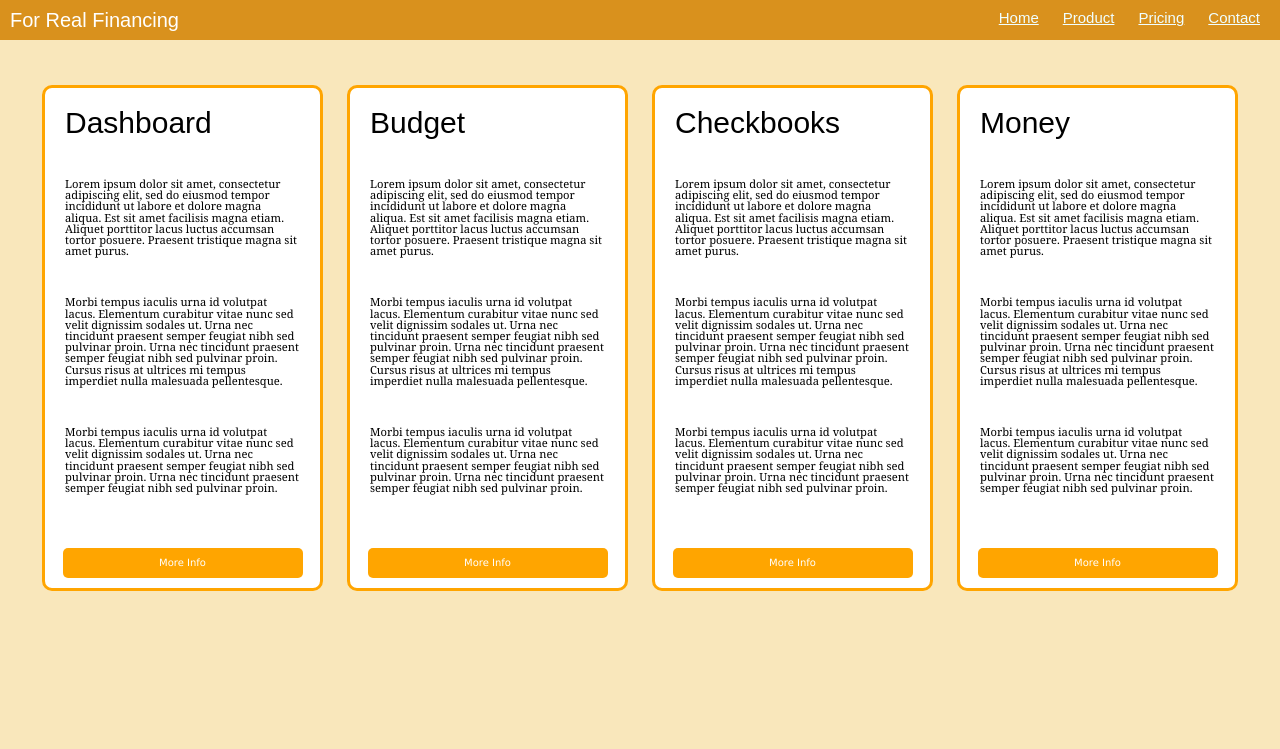
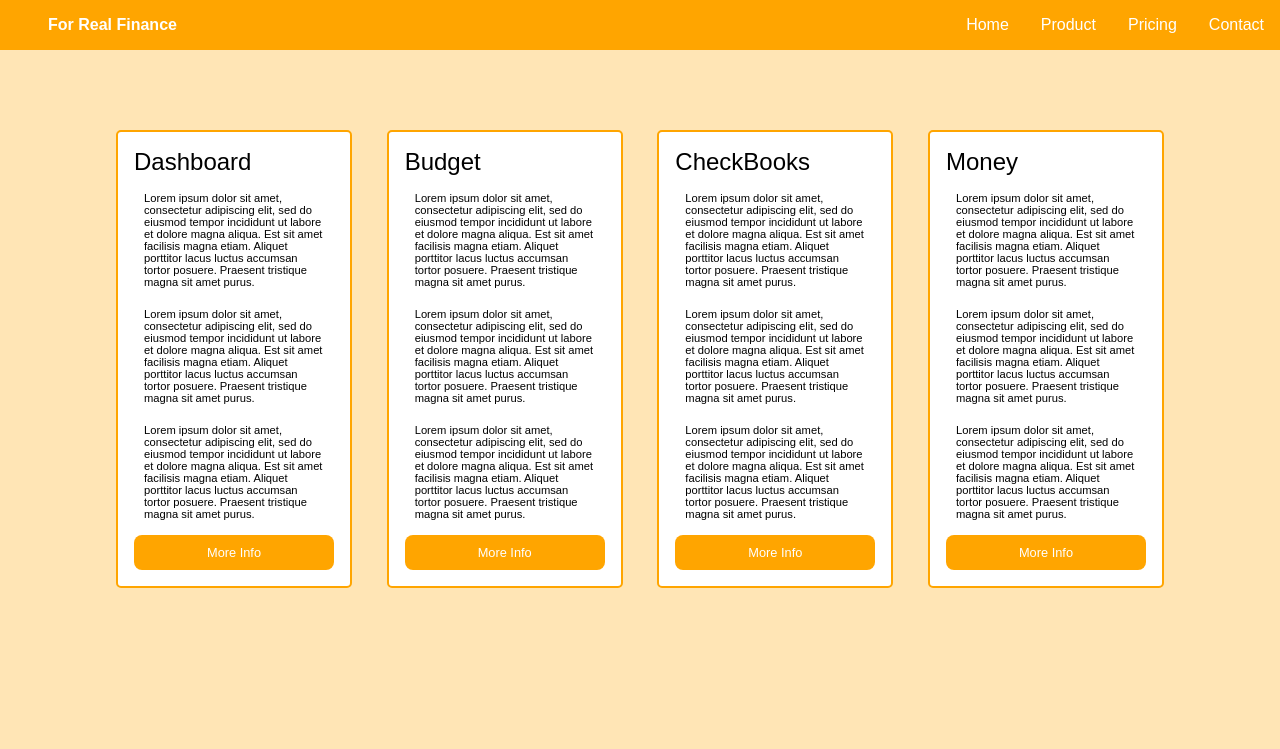
Before and after one commit to scdbatman/financePage, a plain HTML site: page index.html in a window 1280 px wide. Drawn offline with Linux system fonts and the light colour scheme.

Commit message:
updated html and css to use flexbox instead of float

```diff
--- a/index.html
+++ b/index.html
@@ -6,87 +6,87 @@
     <title></title>
 </head>
 
-    <body class = "background">
-        <div class = "navBar">
-            <div id = "title">
-                <h1>For Real Financing</h1>
-            </div>
+    <body>
 
-            <div class = "links">
-                <a href = "#"> Home</a>
-                <a href = "#"> Product</a>
-                <a href = "#"> Pricing</a>
-                <a href = "#"> Contact</a>
-            </div>
-        </div>
+       <div id = "navBar">
 
-        <div id = "centerBox">
-            <div class = "contentBox">
-                <div class = "contLabel">
+            <h1 id = "navTitle">For Real Finance</h1>
 
-                    <h1>Dashboard</h1>
+            <ul id = "navBarFlex">
+                <li>Home</li>
+                <li>Product</li>
+                <li>Pricing</li>
+                <li>Contact</li>
+            </ul>
+       </div>
 
-                    <p>Lorem ipsum dolor sit amet, consectetur adipiscing elit, sed do eiusmod tempor incididunt ut labore et dolore magna aliqua. Est sit amet facilisis magna etiam. Aliquet porttitor lacus luctus accumsan tortor posuere. Praesent tristique magna sit amet purus.</p>
-                    <p>Morbi tempus iaculis urna id volutpat lacus. Elementum curabitur vitae nunc sed velit dignissim sodales ut. Urna nec tincidunt praesent semper feugiat nibh sed pulvinar proin. Urna nec tincidunt praesent semper feugiat nibh sed pulvinar proin. Cursus risus at ultrices mi tempus imperdiet nulla malesuada pellentesque. </p>
-                    <p>Morbi tempus iaculis urna id volutpat lacus. Elementum curabitur vitae nunc sed velit dignissim sodales ut. Urna nec tincidunt praesent semper feugiat nibh sed pulvinar proin. Urna nec tincidunt praesent semper feugiat nibh sed pulvinar proin.</p>
+       <div id = "main">
+            <ul id = "content">
+                <li>
+                    <ul class = "box">
+                        <li class = "title">Dashboard</li>
 
-                    <h3 class = "infoBttn">More Info</h3>
-
-                </div>
+                        <li>
+                            <ul class = "content">
+                                <li>Lorem ipsum dolor sit amet, consectetur adipiscing elit, sed do eiusmod tempor incididunt ut labore et dolore magna aliqua. Est sit amet facilisis magna etiam. Aliquet porttitor lacus luctus accumsan tortor posuere. Praesent tristique magna sit amet purus.</li>
+                                <li>Lorem ipsum dolor sit amet, consectetur adipiscing elit, sed do eiusmod tempor incididunt ut labore et dolore magna aliqua. Est sit amet facilisis magna etiam. Aliquet porttitor lacus luctus accumsan tortor posuere. Praesent tristique magna sit amet purus.</li>
+                                <li>Lorem ipsum dolor sit amet, consectetur adipiscing elit, sed do eiusmod tempor incididunt ut labore et dolore magna aliqua. Est sit amet facilisis magna etiam. Aliquet porttitor lacus luctus accumsan tortor posuere. Praesent tristique magna sit amet purus.</li>
+                            </ul>
+                        </li>
+                        <li class = "button">More Info</li>
+                    </ul>
+                </li>
 
 
-            </div>
+                <li>
+                    <ul class = "box">
+                        <li class = "title">Budget</li>
 
-            <div class = "contentBox">
-                <div class = "contLabel">
+                        <li>
+                            <ul class = "content">
+                                <li>Lorem ipsum dolor sit amet, consectetur adipiscing elit, sed do eiusmod tempor incididunt ut labore et dolore magna aliqua. Est sit amet facilisis magna etiam. Aliquet porttitor lacus luctus accumsan tortor posuere. Praesent tristique magna sit amet purus.</li>
+                                <li>Lorem ipsum dolor sit amet, consectetur adipiscing elit, sed do eiusmod tempor incididunt ut labore et dolore magna aliqua. Est sit amet facilisis magna etiam. Aliquet porttitor lacus luctus accumsan tortor posuere. Praesent tristique magna sit amet purus.</li>
+                                <li>Lorem ipsum dolor sit amet, consectetur adipiscing elit, sed do eiusmod tempor incididunt ut labore et dolore magna aliqua. Est sit amet facilisis magna etiam. Aliquet porttitor lacus luctus accumsan tortor posuere. Praesent tristique magna sit amet purus.</li>
+                            </ul>
+                        </li>
 
-                    <h1>Budget</h1>
+                        <li class = "button">More Info</li>
+                    </ul>
+                </li>
+                <li>
+                    <ul class = "box">
+                        <li class = "title">CheckBooks</li>
 
-                    <p>Lorem ipsum dolor sit amet, consectetur adipiscing elit, sed do eiusmod tempor incididunt ut labore et dolore magna aliqua. Est sit amet facilisis magna etiam. Aliquet porttitor lacus luctus accumsan tortor posuere. Praesent tristique magna sit amet purus.</p>
-                    <p>Morbi tempus iaculis urna id volutpat lacus. Elementum curabitur vitae nunc sed velit dignissim sodales ut. Urna nec tincidunt praesent semper feugiat nibh sed pulvinar proin. Urna nec tincidunt praesent semper feugiat nibh sed pulvinar proin. Cursus risus at ultrices mi tempus imperdiet nulla malesuada pellentesque. </p>
-                    <p>Morbi tempus iaculis urna id volutpat lacus. Elementum curabitur vitae nunc sed velit dignissim sodales ut. Urna nec tincidunt praesent semper feugiat nibh sed pulvinar proin. Urna nec tincidunt praesent semper feugiat nibh sed pulvinar proin.</p>
-
-                    <h3 class = "infoBttn">More Info</h3>
-
-                </div>
+                        <li>
+                            <ul class = "content">
+                                <li>Lorem ipsum dolor sit amet, consectetur adipiscing elit, sed do eiusmod tempor incididunt ut labore et dolore magna aliqua. Est sit amet facilisis magna etiam. Aliquet porttitor lacus luctus accumsan tortor posuere. Praesent tristique magna sit amet purus.</li>
+                                <li>Lorem ipsum dolor sit amet, consectetur adipiscing elit, sed do eiusmod tempor incididunt ut labore et dolore magna aliqua. Est sit amet facilisis magna etiam. Aliquet porttitor lacus luctus accumsan tortor posuere. Praesent tristique magna sit amet purus.</li>
+                                <li>Lorem ipsum dolor sit amet, consectetur adipiscing elit, sed do eiusmod tempor incididunt ut labore et dolore magna aliqua. Est sit amet facilisis magna etiam. Aliquet porttitor lacus luctus accumsan tortor posuere. Praesent tristique magna sit amet purus.</li>
+                            </ul>
+                        </li>
 
 
-            </div>
+                        <li class = "button">More Info</li>
+                    </ul>
+                </li>
+                <li>
+                    <ul class = "box">
+                        <li class = "title">Money</li>
 
-            <div class = "contentBox">
-                <div class = "contLabel">
+                        <li>
+                            <ul class = "content">
+                                <li>Lorem ipsum dolor sit amet, consectetur adipiscing elit, sed do eiusmod tempor incididunt ut labore et dolore magna aliqua. Est sit amet facilisis magna etiam. Aliquet porttitor lacus luctus accumsan tortor posuere. Praesent tristique magna sit amet purus.</li>
+                                <li>Lorem ipsum dolor sit amet, consectetur adipiscing elit, sed do eiusmod tempor incididunt ut labore et dolore magna aliqua. Est sit amet facilisis magna etiam. Aliquet porttitor lacus luctus accumsan tortor posuere. Praesent tristique magna sit amet purus.</li>
+                                <li>Lorem ipsum dolor sit amet, consectetur adipiscing elit, sed do eiusmod tempor incididunt ut labore et dolore magna aliqua. Est sit amet facilisis magna etiam. Aliquet porttitor lacus luctus accumsan tortor posuere. Praesent tristique magna sit amet purus.</li>
+                            </ul>
+                        </li>
 
-                    <h1>Checkbooks</h1>
-
-                    <p>Lorem ipsum dolor sit amet, consectetur adipiscing elit, sed do eiusmod tempor incididunt ut labore et dolore magna aliqua. Est sit amet facilisis magna etiam. Aliquet porttitor lacus luctus accumsan tortor posuere. Praesent tristique magna sit amet purus.</p>
-                    <p>Morbi tempus iaculis urna id volutpat lacus. Elementum curabitur vitae nunc sed velit dignissim sodales ut. Urna nec tincidunt praesent semper feugiat nibh sed pulvinar proin. Urna nec tincidunt praesent semper feugiat nibh sed pulvinar proin. Cursus risus at ultrices mi tempus imperdiet nulla malesuada pellentesque. </p>
-                    <p>Morbi tempus iaculis urna id volutpat lacus. Elementum curabitur vitae nunc sed velit dignissim sodales ut. Urna nec tincidunt praesent semper feugiat nibh sed pulvinar proin. Urna nec tincidunt praesent semper feugiat nibh sed pulvinar proin.</p>
-
-                    <h3 class = "infoBttn">More Info</h3>
-
-                </div>
-
-
-            </div>
-
-            <div class = "contentBox">
-                <div class = "contLabel">
-
-                    <h1>Money</h1>
-
-                    <p>Lorem ipsum dolor sit amet, consectetur adipiscing elit, sed do eiusmod tempor incididunt ut labore et dolore magna aliqua. Est sit amet facilisis magna etiam. Aliquet porttitor lacus luctus accumsan tortor posuere. Praesent tristique magna sit amet purus.</p>
-                    <p>Morbi tempus iaculis urna id volutpat lacus. Elementum curabitur vitae nunc sed velit dignissim sodales ut. Urna nec tincidunt praesent semper feugiat nibh sed pulvinar proin. Urna nec tincidunt praesent semper feugiat nibh sed pulvinar proin. Cursus risus at ultrices mi tempus imperdiet nulla malesuada pellentesque. </p>
-                    <p>Morbi tempus iaculis urna id volutpat lacus. Elementum curabitur vitae nunc sed velit dignissim sodales ut. Urna nec tincidunt praesent semper feugiat nibh sed pulvinar proin. Urna nec tincidunt praesent semper feugiat nibh sed pulvinar proin.</p>
-
-                    <h3 class = "infoBttn">More Info</h3>
-
-                </div>
-
-
-            </div>
+                        <li class = "button">More Info</li>
+                    </ul>
+                </li>
+            </ul>
 
         </div>
-
 
     </body>
 
--- a/main.css
+++ b/main.css
@@ -1,151 +1,116 @@
-/* http://meyerweb.com/eric/tools/css/reset/
-   v2.0 | 20110126
-   License: none (public domain)
-*/
-
-html, body, div, span, applet, object, iframe,
-h1, h2, h3, h4, h5, h6, p, blockquote, pre,
-a, abbr, acronym, address, big, cite, code,
-del, dfn, em, img, ins, kbd, q, s, samp,
-small, strike, strong, sub, sup, tt, var,
-b, u, i, center,
-dl, dt, dd, ol, ul, li,
-fieldset, form, label, legend,
-table, caption, tbody, tfoot, thead, tr, th, td,
-article, aside, canvas, details, embed,
-figure, figcaption, footer, header, hgroup,
-menu, nav, output, ruby, section, summary,
-time, mark, audio, video {
-	margin: 0;
-	padding: 0;
-	border: 0;
-	font-size: 100%;
-	font: inherit;
-	vertical-align: baseline;
-}
-/* HTML5 display-role reset for older browsers */
-article, aside, details, figcaption, figure,
-footer, header, hgroup, menu, nav, section {
-	display: block;
-}
-body {
-	line-height: 1;
-}
-ol, ul {
-	list-style: none;
-}
-blockquote, q {
-	quotes: none;
-}
-blockquote:before, blockquote:after,
-q:before, q:after {
-	content: '';
-	content: none;
-}
-table {
-	border-collapse: collapse;
-	border-spacing: 0;
+html,body{
+    height:90%;
+    margin:0;
+    padding:0;
+    width: 100%;
+    background-color: rgb(255, 229, 181);
 }
 
+#navBar h1{
+    position:absolute;
+    font-size: 1em;
+    padding:1em;
+    margin:0 2em;
+    font-family: Arial, Helvetica, sans-serif;
 
-
-
-
-
-
-
-
-
-
-
-
-.background{
-    background-color:rgb(249, 231, 187); ;
+}
+#navTitle{
+    color:#fff;
 }
 
-.navBar{
-    position:fixed;
-    background-color: rgb(217, 145, 29);
-    width: 100%;
-    z-index: 2;
-}
-
-#title{
-    font-family:Arial, Helvetica, sans-serif;
-    font-size: 20px;
-    padding: 10px;
-    float: left;
-    color: white;
+ul#navBarFlex{
+    display:flex;
+    list-style-type:none;
+    background: orange;
+    margin:0;
+    padding:0;
+    justify-content: flex-end;
 
 }
 
-.links{
-    float: right;
-    padding:10px;
-}
+#navBarFlex li{
 
-.links a {
-    font-family: Arial, sans-serif;
-    font-size: 15px;
-    padding: 0px 10px;
-    color:azure;
-
-
-}
-#centerBox{
-    position:absolute;
-    width: 100%;
     text-align: center;
-    top: 85px;
+    font-size:1em;
+    padding: 1em;
+    color:#fff;
+    font-family: Arial, Helvetica, sans-serif;
 
 }
 
-.contentBox{
-    border: 3px solid orange;
-    border-radius: 10px;
-    height: 500px;
-    width: 275px;
-    margin: 0 10px;
-    display: inline-block;
-    background-color:rgb(255, 255, 255);
-
-
-}
-.contentBox h1{
-    font-size: 30px;
-    margin:20px;
-    font-family:Arial, Helvetica, sans-serif;
-    float: left;
-
-}
-.contentBox p{
-    font-size: 0.7em;
-    font-family: Georgia, Times, 'Times New Roman', serif;
-    padding: 20px;
-    clear:both;
-    text-align: left;
-    margin: 0 auto;
+#main{
+    height:100%;
+    margin-top: 3em;
+    display: flex;
+    justify-content: center;
 
 
 
 }
 
-.infoBttn{
-    position:relative;
-    bottom:-25px;
-    background-color: orange;
-    font-family: 'Lucida Sans', 'Lucida Sans Regular', 'Lucida Grande', 'Lucida Sans Unicode', Geneva, Verdana, sans-serif;
-    text-align: center;
-    padding:10px;
-    border: 3px;
+
+#content{
+    list-style-type:none;
+    width: 1080px;
+    height: 85%;
+    padding:0;
+    display: flex;
+    flex-wrap: wrap;
+
+    justify-content: space-between;
+
+}
+
+
+.box{
+
+    background:#fff;
+    list-style-type:none;
+    width:200px;
+    display:flex;
+    flex-direction: column;
+
+    margin:1em;
+    padding:1em;
+    border:0.15em;
+    border-style: solid;
     border-radius: 5px;
-    width: 80%;
-    margin: 10px auto;
-    color:white;
-    font-size: 10px;
-    clear:both;
+    border-color: orange;
+    align-items: center;
+
+}
 
 
 
+.box .title{
+    align-self: flex-start;
+    font-family: Arial, Helvetica, sans-serif;
+    font-size: 1.5em;
+}
+.box .button{
+    align-self: center;
+    font-family: Arial, Helvetica, sans-serif;
+    font-size: 0.8em;
+    background-color:orange;
+    padding:10px;
+    width:90%;
+    border-radius:8px;
+    text-align: center;
+    color:#fff;
+}
 
+.content{
+    list-style-type:none;
+    margin:0;
+    padding:0.5em;
+    display:flex;
+    flex-direction: column;
+    font-family: Arial, Helvetica, sans-serif;
+    font-size: 0.7em;
+    width: 200px;
 }
+
+.content li{
+    padding:10px;
+    margin:0;
+}
```
